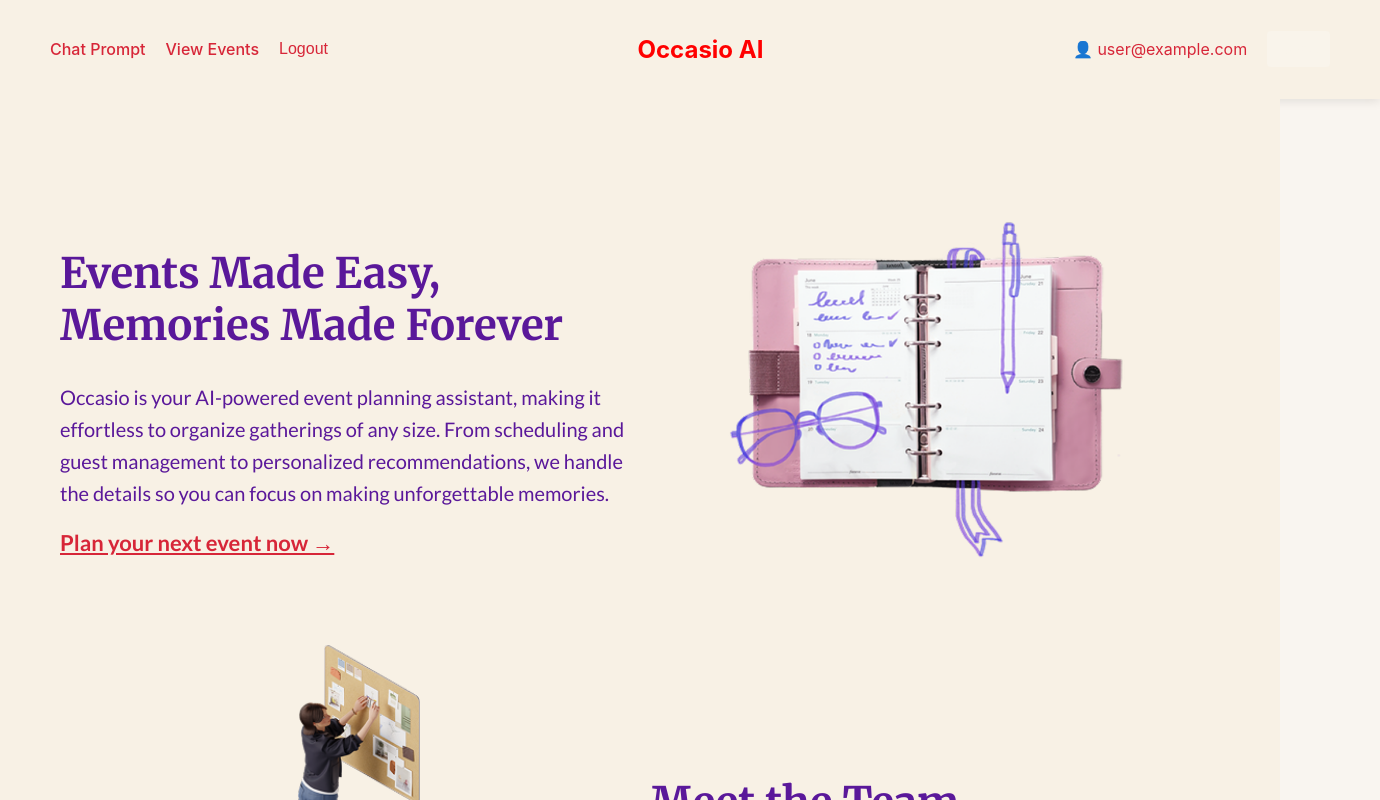
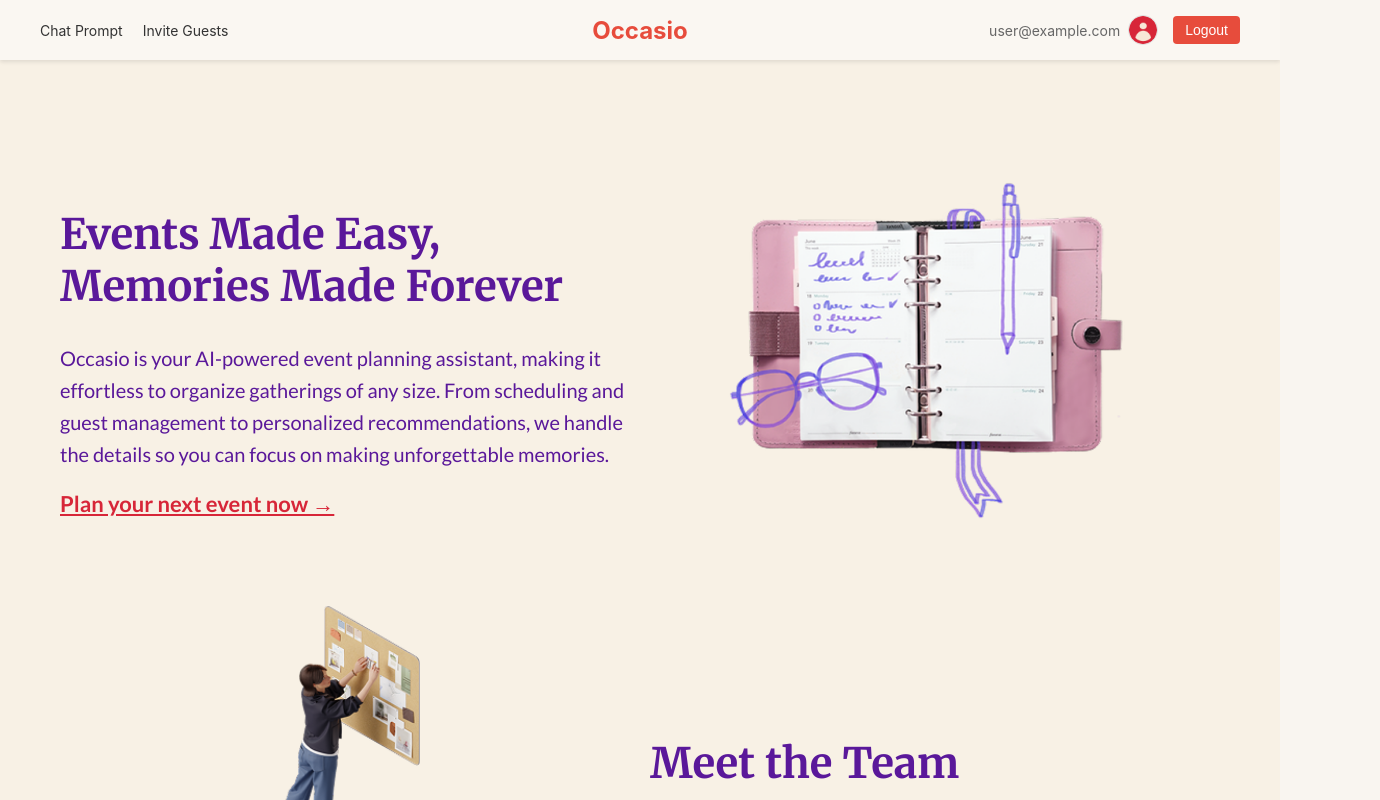
Before and after one commit to MariemOuer/Full_stack_website, a React (Create React App) app in the folder Frontend/: page / in a window 1280 px wide. Shown: the top 800 px of the page, 1380 px wide, since content can reach past the window. Built offline with nearby package versions, Linux system fonts and the light colour scheme; no server answers; sample sign-in values are in the browser's storage.

Commit message:
navbar css

```diff
--- a/Frontend/src/App.js
+++ b/Frontend/src/App.js
@@ -27,7 +27,7 @@ function App() {
         {/* <Route path="/edit-event-details/:eventId" element={currentUser ? <EditEventDetailsView /> : <Navigate to="/login" />} /> */}
 
         {/* Fallback */}
-        <Route path="*" element={<Navigate to="/" />} />
+        {/* <Route path="*" element={<Navigate to="/" />} /> */}
       </Routes>
     </Router>
   );
--- a/Frontend/src/styles/navbar.css
+++ b/Frontend/src/styles/navbar.css
@@ -1,97 +1,270 @@
-/* Ensure the navbar spans the full width at the top and remains fixed */
+/* navbar.css */
 
-.hide {
-  color: #f9f4eb;
-  background-color: #f9f4eb;
+/* Base navbar styles */
+.navbar {
+  position: relative;
+  width: 100%;
+  background-color: #faf7f2;
+  box-shadow: 0 2px 4px rgba(0, 0, 0, 0.1);
+  z-index: 1000;
+  font-family: -apple-system, BlinkMacSystemFont, "Segoe UI", Roboto, Oxygen, Ubuntu, Cantarell, "Open Sans", "Helvetica Neue", sans-serif;
 }
 
-.navbar {
+.navbar.auth-page {
+  box-shadow: none;
+  background-color: transparent;
+}
+
+.navbar-container {
   display: flex;
   justify-content: space-between;
   align-items: center;
-  padding: 15px 50px;
-  background-color: #f8f1e5;
-  color: #d72638;
-  font-size: 16px;
-  box-shadow: 0 2px 10px rgba(0, 0, 0, 0.1);
-  top: 0;
-  left: 0;
-  width: 100%; /* Full width */
-  z-index: 1000; /* Ensures the navbar is above other content */
+  padding: 0 20px;
+  height: 60px;
+  max-width: 1200px;
+  margin: 0 auto;
 }
 
-/* Left & Right Section */
-.nav-left,
+/* Logo styling */
+.nav-center {
+  position: absolute;
+  left: 50%;
+  transform: translateX(-50%);
+}
+
+.nav-center h2 {
+  color: #e74c3c;
+  margin: 0;
+  font-size: 24px;
+  font-weight: 700;
+}
+
+/* Desktop navigation links */
+.nav-left {
+  display: flex;
+  gap: 20px;
+}
+
+.nav-link {
+  color: #333;
+  text-decoration: none;
+  font-size: 14px;
+  padding: 6px 0;
+  position: relative;
+  transition: color 0.2s;
+}
+
+.nav-link:hover {
+  color: #e74c3c;
+}
+
+.nav-link::after {
+  content: "";
+  position: absolute;
+  width: 0;
+  height: 2px;
+  bottom: 0;
+  left: 0;
+  background-color: #e74c3c;
+  transition: width 0.3s;
+}
+
+.nav-link:hover::after {
+  width: 100%;
+}
+
+/* User info and logout section */
 .nav-right {
   display: flex;
   align-items: center;
-  gap: 20px;
+  gap: 15px;
 }
 
-/* Navbar Links */
-.nav-left a,
-.nav-right a,
-.logout-btn {
-  text-decoration: none;
-  color: #d72638;
+.user-info {
+  display: flex;
+  align-items: center;
+  gap: 8px;
+}
+
+.user-account {
+  font-size: 14px;
+  color: #666;
+}
+
+.user-icon {
+  width: 28px;
+  height: 28px;
+  border-radius: 50%;
+  object-fit: cover;
+  border: 1px solid #ddd;
+}
+
+.logout-button {
+  background-color: #e74c3c;
+  color: white;
+  border: none;
+  border-radius: 4px;
+  padding: 6px 12px;
+  font-size: 14px;
   font-weight: 500;
+  cursor: pointer;
+  transition: background-color 0.2s;
+}
+
+.logout-button:hover {
+  background-color: #c0392b;
+}
+
+/* Mobile toggle button */
+.nav-toggle {
+  display: none;
+  background: none;
+  border: none;
+  cursor: pointer;
+  padding: 10px;
+  z-index: 1001;
+  flex-direction: column;
+  justify-content: space-between;
+  width: 30px;
+  height: 20px;
   position: relative;
 }
 
-/* Remove hover & transform effect from Logout */
-.nav-left a:hover,
-.nav-right a:hover {
-  color: #a71e2f;
+.hamburger-line {
+  display: block;
+  width: 100%;
+  height: 2px;
+  background-color: #333;
+  transition: all 0.3s ease;
 }
 
-/* Logout button styled like a text link */
-.logout-btn {
-  background: none;
-  border: none;
-  color: #d72638;
-  font-weight: 500;
-  font-size: 16px;
-  cursor: pointer;
-  padding: 0;
+.nav-toggle.active .hamburger-line:nth-child(1) {
+  transform: translateY(9px) rotate(45deg);
 }
 
-/* Prevent button hover effects */
-.logout-btn:hover {
-  color: #a71e2f;
-  background-color: #f8f1e5;
+.nav-toggle.active .hamburger-line:nth-child(2) {
+  opacity: 0;
 }
 
-/* Centered Title */
-.nav-center h2 {
-  font-size: 24px;
-  font-weight: bold;
-  color: #d72638;
+.nav-toggle.active .hamburger-line:nth-child(3) {
+  transform: translateY(-9px) rotate(-45deg);
 }
 
-/* Profile Icon */
-.profile-icon {
-  font-size: 20px;
+/* Mobile dropdown styles */
+.mobile-dropdown {
+  position: fixed;
+  top: 60px;
+  left: 0;
+  width: 100%;
+  background-color: white;
+  box-shadow: 0 4px 6px rgba(0, 0, 0, 0.1);
+  z-index: 999;
+  max-height: 0;
+  overflow: hidden;
+  transition: max-height 0.4s ease-in-out;
+  visibility: hidden;
 }
 
-/* Responsive Navbar */
+.mobile-dropdown.open {
+  max-height: 400px; /* Enough height to fit all content */
+  visibility: visible;
+}
+
+.mobile-dropdown-content {
+  display: flex;
+  flex-direction: column;
+  padding: 10px 20px 20px;
+}
+
+.mobile-link {
+  padding: 15px 0;
+  color: #333;
+  text-decoration: none;
+  font-size: 16px;
+  border-bottom: 1px solid #eee;
+  transition: color 0.2s;
+}
+
+.mobile-link:hover {
+  color: #e74c3c;
+}
+
+.mobile-user-info {
+  display: flex;
+  align-items: center;
+  gap: 10px;
+  padding: 15px 0;
+  border-bottom: 1px solid #eee;
+}
+
+.mobile-user-icon {
+  width: 32px;
+  height: 32px;
+  border-radius: 50%;
+  object-fit: cover;
+  border: 1px solid #ddd;
+}
+
+.mobile-user-account {
+  font-size: 14px;
+  color: #666;
+}
+
+.mobile-logout-button {
+  margin-top: 15px;
+  background-color: #e74c3c;
+  color: white;
+  border: none;
+  border-radius: 4px;
+  padding: 12px;
+  font-size: 16px;
+  font-weight: 500;
+  cursor: pointer;
+  transition: background-color 0.2s;
+  width: 100%;
+}
+
+.mobile-logout-button:hover {
+  background-color: #c0392b;
+}
+
+/* Media queries for responsive design */
 @media (max-width: 768px) {
-  .navbar {
-    flex-direction: column;
-    padding: 10px;
-    text-align: center;
+  .desktop-only {
+    display: none;
   }
 
-  .nav-left,
-  .nav-right {
-    justify-content: center;
-    width: 100%;
+  .nav-toggle {
+    display: flex;
   }
 
-  .nav-center {
-    margin: 10px 0;
+  .navbar-container {
+    padding: 0 15px;
+  }
+}
+
+@media (min-width: 769px) {
+  .mobile-dropdown {
+    display: none;
+  }
+}
+
+/* Fix for very small screens */
+@media (max-width: 360px) {
+  .nav-center h2 {
+    font-size: 20px;
   }
 
-  .logout-btn {
-    font-size: 14px;
+  .navbar-container {
+    padding: 0 10px;
   }
 }
+
+.nav-center .home-link {
+  text-decoration: none;
+  color: inherit; /* Preserves the original text color */
+}
+
+.nav-center .home-link:hover {
+  cursor: pointer;
+}
--- a/Frontend/src/views/NavbarView.jsx
+++ b/Frontend/src/views/NavbarView.jsx
@@ -1,51 +1,117 @@
-// src/views/Navbar.jsx
-import React from "react";
-import { Link } from "react-router-dom";
-import { useAuth } from "../context/AuthContext"; // Import AuthContext
-import "../styles/navbar.css"; // Import CSS for styling
-import { checkIfCurrentUserIsGuest } from "../utils/GuestHelpers";
+import React, { useState, useEffect, useRef } from "react";
+import { Link, useLocation, useNavigate } from "react-router-dom";
+import { useAuth } from "../context/AuthContext";
+import "../styles/navbar.css";
 
 const Navbar = () => {
-  const { currentUser, logout, isGuest } = useAuth(); // Get current user & logout function
+  const { currentUser, isGuest, logout } = useAuth();
+  const location = useLocation();
+  const navigate = useNavigate(); // Add the navigate hook
+  const [menuOpen, setMenuOpen] = useState(false);
+  const dropdownRef = useRef(null);
 
+  const username = isGuest ? "Guest" : currentUser?.email || "User";
+  const isAuthPage = location.pathname === "/login" || location.pathname === "/signup";
+
+  // Handle logout with redirect
   const handleLogout = async () => {
     try {
       await logout();
-
-      // Optionally, redirect to the login page or show a success message
+      // Redirect to login page after successful logout
+      navigate("/login");
     } catch (error) {
-      console.error("Logout failed:", error);
+      console.error("Failed to logout:", error);
     }
   };
 
+  // Close menu when clicking outside
+  useEffect(() => {
+    const handleClickOutside = (event) => {
+      if (menuOpen && dropdownRef.current && !dropdownRef.current.contains(event.target) && !event.target.classList.contains("nav-toggle") && !event.target.classList.contains("hamburger-line")) {
+        setMenuOpen(false);
+      }
+    };
+
+    document.addEventListener("mousedown", handleClickOutside);
+    return () => {
+      document.removeEventListener("mousedown", handleClickOutside);
+    };
+  }, [dropdownRef, menuOpen]);
+
+  // Close menu when route changes
+  useEffect(() => {
+    setMenuOpen(false);
+  }, [location.pathname]);
+
   return (
-    <nav className="navbar">
-      <div className="nav-left">
-        <Link to="/chatbot">Chat Prompt</Link>
-        <Link to="/events">View Events</Link>
-        {currentUser && (
-          <button className="logout-btn" onClick={handleLogout}>
-            {isGuest ? "Login" : "Logout"}
+    <nav className={`navbar ${isAuthPage ? "auth-page" : ""}`}>
+      {/* Main navbar container */}
+      <div className="navbar-container">
+        {/* Mobile Toggle Button */}
+        {!isAuthPage && (
+          <button className={`nav-toggle ${menuOpen ? "active" : ""}`} onClick={() => setMenuOpen(!menuOpen)} aria-label="Toggle menu">
+            <span className="hamburger-line"></span>
+            <span className="hamburger-line"></span>
+            <span className="hamburger-line"></span>
           </button>
         )}
-      </div>
-      <div className="nav-center">
-        <Link to="/home" style={{ textDecoration: "none" }}>
-          <h2 style={{ color: "red" }}>Occasio AI</h2>
-        </Link>
-      </div>
-      <div className="nav-right">
-        {currentUser ? (
-          <>
-            👤 {checkIfCurrentUserIsGuest(currentUser) ? "Guest" : currentUser?.email}
-            <button className="hide" onClick={handleLogout}>
+
+        {/* Desktop Navigation Links */}
+        <div className="nav-left desktop-only">
+          <Link to="/chatbot" className="nav-link">
+            Chat Prompt
+          </Link>
+          {/* <Link to="/create-invitation" className="nav-link">
+            Create Invitation
+          </Link> */}
+          <Link to="/events" className="nav-link">
+            Invite Guests
+          </Link>
+        </div>
+
+        {/* Center Logo */}
+        <div className="nav-center">
+          <Link to="/" className="home-link">
+            <h2>Occasio</h2>
+          </Link>
+        </div>
+        {/* Right Section with User Info and Logout */}
+        {!isAuthPage && (
+          <div className="nav-right desktop-only">
+            <div className="user-info">
+              <span className="user-account">{username}</span>
+              <img src="/userlogo.png" alt="User" className="user-icon" />
+            </div>
+            <button onClick={handleLogout} className="logout-button">
               Logout
             </button>
-          </>
-        ) : (
-          <Link to="/login">Login</Link>
+          </div>
         )}
       </div>
+
+      {/* Mobile Dropdown Menu */}
+      {!isAuthPage && (
+        <div ref={dropdownRef} className={`mobile-dropdown ${menuOpen ? "open" : ""}`}>
+          <div className="mobile-dropdown-content">
+            <Link to="/chatbot" className="mobile-link">
+              Chat Prompt
+            </Link>
+            {/* <Link to="/create-invitation" className="mobile-link">
+              Create Invitation
+            </Link> */}
+            <Link to="/events" className="mobile-link">
+              Invite Guests
+            </Link>
+            <div className="mobile-user-info">
+              <img src="/userlogo.png" alt="User" className="mobile-user-icon" />
+              <span className="mobile-user-account">{username}</span>
+            </div>
+            <button onClick={handleLogout} className="mobile-logout-button">
+              Logout
+            </button>
+          </div>
+        </div>
+      )}
     </nav>
   );
 };
```
